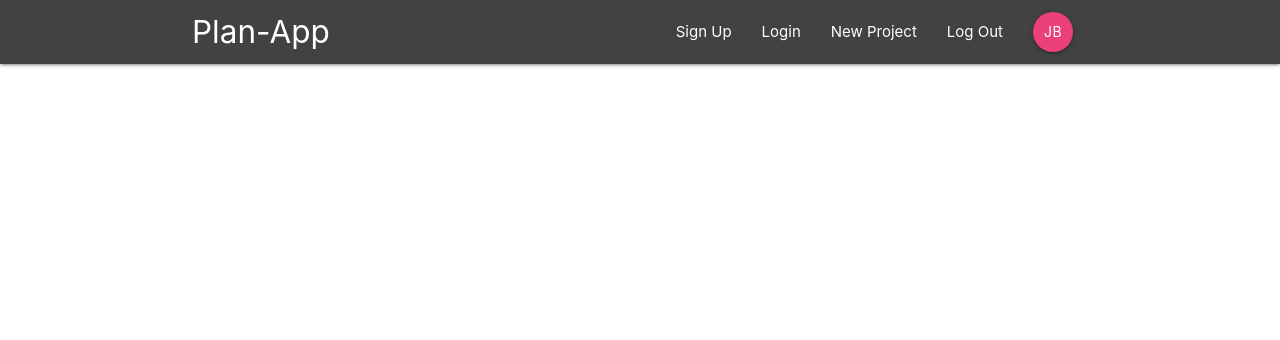
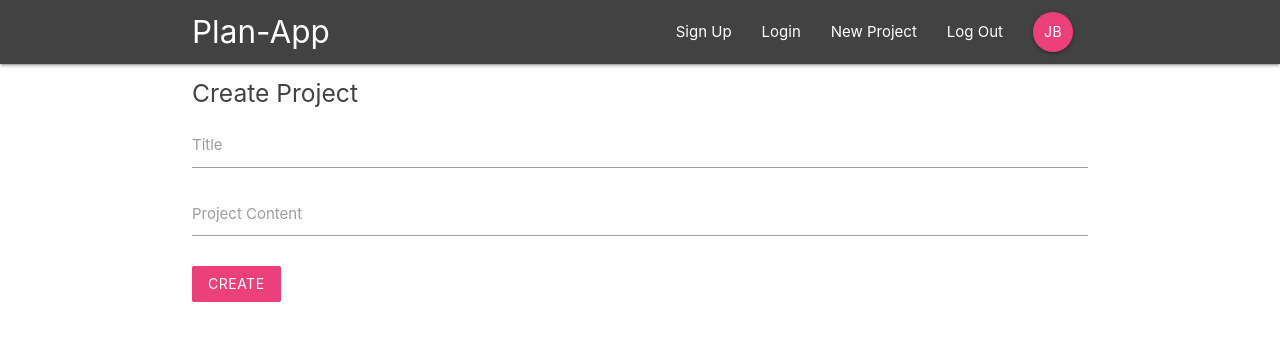
Before and after one commit to jonahBerlyne/plan-app, a React (Create React App) app: page /create in a window 1280 px wide. Shown: the top 340 px of the page. Built offline with nearby package versions, Linux system fonts and the light colour scheme.

Commit message:
1236pm 2/2/22 added create project component

```diff
--- a/src/App.js
+++ b/src/App.js
@@ -5,6 +5,7 @@
 import ProjectDetails from './Components/Projects/ProjectDetails';
 import SignIn from './Components/Auth/SignIn';
 import SignUp from './Components/Auth/SignUp';
+import CreateProject from './Components/Projects/CreateProject';
 
 export default function App() {
   return (
@@ -16,6 +17,7 @@
           <Route path="/project/:id" element={<ProjectDetails/>}/>
           <Route path="/signin" element={<SignIn/>} />
           <Route path="/signup" element={<SignUp/>} />
+          <Route path="/create" element={<CreateProject/>} />
         </Routes>
       </div>
     </Router>
--- a/src/Components/Projects/CreateProject.js
+++ b/src/Components/Projects/CreateProject.js
@@ -0,0 +1,42 @@
+import React, { useState } from 'react';
+
+export default function CreateProject() {
+
+ const initialState = {
+  title: '',
+  content: ''
+ }
+ const [state, setState] = useState(initialState);
+
+ const handleChange = e => {
+  e.preventDefault();
+  setState({
+   ...state,
+   [e.target.id]: e.target.value
+  });
+ }
+
+ const handleSubmit = e => {
+  e.preventDefault();
+  console.log(state);
+ }
+
+ return (
+  <div className='container'>
+   <form onSubmit={handleSubmit} className='white'>
+    <h5 className='grey-text text-darken-3'>Create Project</h5>
+    <div className='input-field'>
+     <label htmlFor='title'>Title</label>
+     <input type="text" id="title" onChange={handleChange}/>
+    </div>
+    <div className='input-field'>
+     <label htmlFor='content'>Project Content</label>
+     <textarea className='materialize-textarea' id='content' onChange={handleChange}/>
+    </div>
+    <div className='input-field'>
+     <button className='btn pink lighten-1 z-depth-0'>Create</button>
+    </div>
+   </form>
+  </div>
+ );
+}
```
